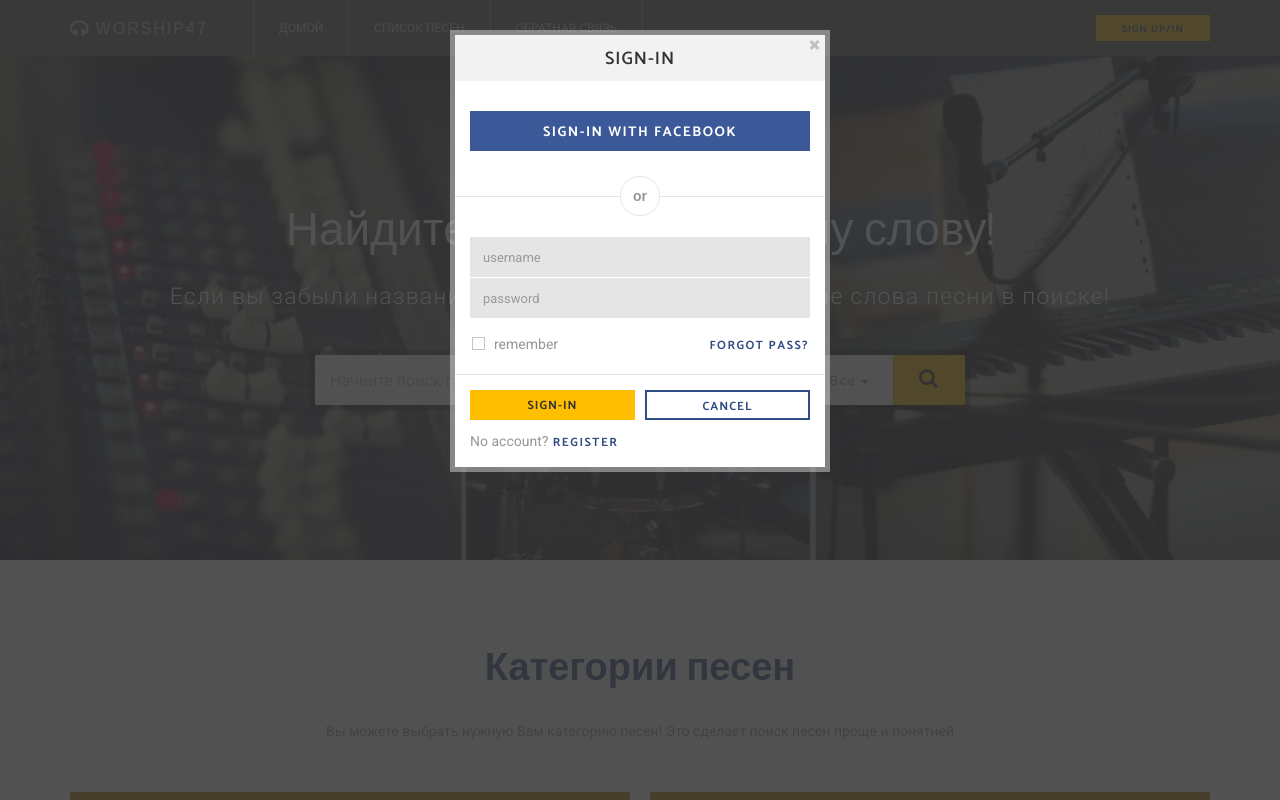
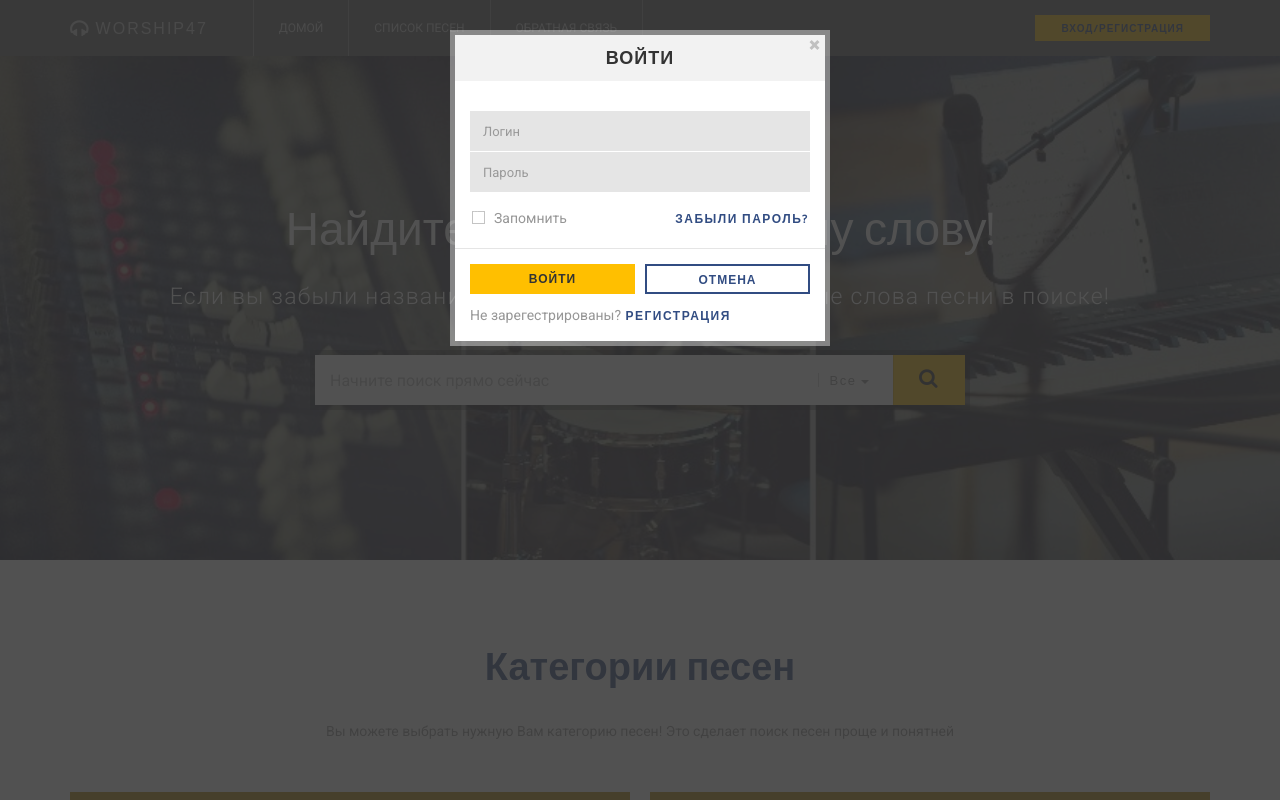
Before and after one commit to Warzone01/worship47, a Django app: page / in a window 1280 px wide, after a click on "ВХОД/РЕГИСТРАЦИЯ". Run offline with Django 3.2, Linux system fonts and the light colour scheme; some libraries are stand-ins or nearby versions; some web fonts are replaced.

Commit message:
added Russian localization

```diff
--- a/templates/worship/index.html
+++ b/templates/worship/index.html
@@ -72,19 +72,13 @@
 
 						<div class="modal-body pb-5">
 
-							<h4>Sign-in</h4>
-
-							<button class="btn btn-facebook btn-block">Sign-in with Facebook</button>
-
-							<div class="modal-seperator">
-								<span>or</span>
-							</div>
+							<h4>Войти</h4>
 
 							<div class="form-group">
-								<input id="login_username" class="form-control" placeholder="username" type="text">
+								<input id="login_username" class="form-control" placeholder="Логин" type="text">
 							</div>
 							<div class="form-group">
-								<input id="login_password" class="form-control" placeholder="password" type="password">
+								<input id="login_password" class="form-control" placeholder="Пароль" type="password">
 							</div>
 
 							<div class="form-group mt-10 mb-10">
@@ -92,11 +86,11 @@
 									<div class="col-xs-6 col-sm-6 col-md-6">
 										<div class="checkbox-block fa-checkbox">
 											<input id="remember_me_checkbox" name="remember_me_checkbox" class="checkbox" value="First Choice" type="checkbox">
-											<label class="" for="remember_me_checkbox">remember</label>
+											<label class="" for="remember_me_checkbox">Запомнить</label>
 										</div>
 									</div>
 									<div class="col-xs-6 col-sm-6 col-md-6 text-right mt-5">
-										<button id="login_lost_btn" type="button" class="btn btn-link">forgot pass?</button>
+										<button id="login_lost_btn" type="button" class="btn btn-link">Забыли пароль?</button>
 									</div>
 								</div>
 							</div>
@@ -107,15 +101,15 @@
 
 							<div class="row gap-10">
 								<div class="col-xs-6 col-sm-6 mb-10">
-									<button type="submit" class="btn btn-primary btn-sm btn-block">Sign-in</button>
+									<button type="submit" class="btn btn-primary btn-sm btn-block">Войти</button>
 								</div>
 								<div class="col-xs-6 col-sm-6 mb-10">
-									<button type="submit" class="btn btn-main btn-sm btn-block btn-inverse" data-dismiss="modal" aria-label="Close">Cancel</button>
+									<button type="submit" class="btn btn-main btn-sm btn-block btn-inverse" data-dismiss="modal" aria-label="Close">Отмена</button>
 								</div>
 							</div>
 							<div class="text-left">
-								No account?
-								<button id="login_register_btn" type="button" class="btn btn-link">Register</button>
+								Не зарегестрированы?
+								<button id="login_register_btn" type="button" class="btn btn-link">Регистрация</button>
 							</div>
 
 						</div>
@@ -127,15 +121,15 @@
 					<form id="lost-form" style="display:none;">
 						<div class="modal-body pb-5">
 
-							<h4>Forgot password</h4>
+							<h4>Забыли пароль?</h4>
 
 							<div class="form-group">
-								<input id="lost_email" class="form-control" type="text" placeholder="Enter Your Email">
+								<input id="lost_email" class="form-control" type="text" placeholder="Ваш Email">
 							</div>
 
 							<div class="text-center mt-10 mb-10">
-								<button id="lost_login_btn" type="button" class="btn btn-link">Sign-in</button> or
-								<button id="lost_register_btn" type="button" class="btn btn-link">Register</button>
+								<button id="lost_login_btn" type="button" class="btn btn-link">Войти</button> или
+								<button id="lost_register_btn" type="button" class="btn btn-link">Зарегистрироваться</button>
 							</div>
 
 						</div>
@@ -144,10 +138,10 @@
 
 							<div class="row gap-10">
 								<div class="col-xs-6 col-sm-6">
-									<button type="submit" class="btn btn-primary btn-sm btn-block">Submit</button>
+									<button type="submit" class="btn btn-primary btn-sm btn-block">Подтвердить</button>
 								</div>
 								<div class="col-xs-6 col-sm-6">
-									<button type="submit" class="btn btn-main btn-sm btn-inverse btn-block" data-dismiss="modal" aria-label="Close">Cancel</button>
+									<button type="submit" class="btn btn-main btn-sm btn-inverse btn-block" data-dismiss="modal" aria-label="Close">Отменить</button>
 								</div>
 							</div>
 
@@ -161,28 +155,24 @@
 
 						<div class="modal-body pb-5">
 
-							<h4>Register</h4>
+							<h4>Регистрация</h4>
 
-							<button class="btn btn-facebook btn-block">Register with Facebook</button>
 
-							<div class="modal-seperator">
-								<span>or</span>
+
+							<div class="form-group">
+								<input id="register_username" class="form-control" type="text" placeholder="Ваше имя">
 							</div>
 
 							<div class="form-group">
-								<input id="register_username" class="form-control" type="text" placeholder="Username">
+								<input id="register_email" class="form-control" type="email" placeholder="Почта">
 							</div>
 
 							<div class="form-group">
-								<input id="register_email" class="form-control" type="email" placeholder="Email">
+								<input id="register_password" class="form-control" type="password" placeholder="Пароль">
 							</div>
 
 							<div class="form-group">
-								<input id="register_password" class="form-control" type="password" placeholder="Password">
-							</div>
-
-							<div class="form-group">
-								<input id="register_password_confirm" class="form-control" type="password" placeholder="Confirm Password">
+								<input id="register_password_confirm" class="form-control" type="password" placeholder="Подтвердите пароль">
 							</div>
 
 							<div class="clear mb-10"></div>
@@ -193,15 +183,15 @@
 
 							<div class="row gap-10">
 								<div class="col-xs-6 col-sm-6 mb-10">
-									<button type="submit" class="btn btn-primary btn-sm btn-block">Register</button>
+									<button type="submit" class="btn btn-primary btn-sm btn-block">Регистрация</button>
 								</div>
 								<div class="col-xs-6 col-sm-6 mb-10">
-									<button type="submit" class="btn btn-main btn-sm btn-inverse btn-block" data-dismiss="modal" aria-label="Close">Cancel</button>
+									<button type="submit" class="btn btn-main btn-sm btn-inverse btn-block" data-dismiss="modal" aria-label="Close">Отмена</button>
 								</div>
 							</div>
 
 							<div class="text-left">
-									Already have account? <button id="register_login_btn" type="button" class="btn btn-link">Sign-in</button>
+									Уже есть аккаунт? <button id="register_login_btn" type="button" class="btn btn-link">Войти</button>
 							</div>
 
 						</div>
@@ -266,7 +256,7 @@
 									</ul>
 								</li>
 								<li class="user-action">
-									<a data-toggle="modal" href="#loginModal" class="btn">Sign up/in</a>
+									<a data-toggle="modal" href="#loginModal" class="btn">Вход/регистрация</a>
 								</li>
 							</ul>
 						</div>
```
Also changed, not shown: templates/worship/blog.html (+26 -36 lines), templates/worship/detail.html (+28 -38 lines).
